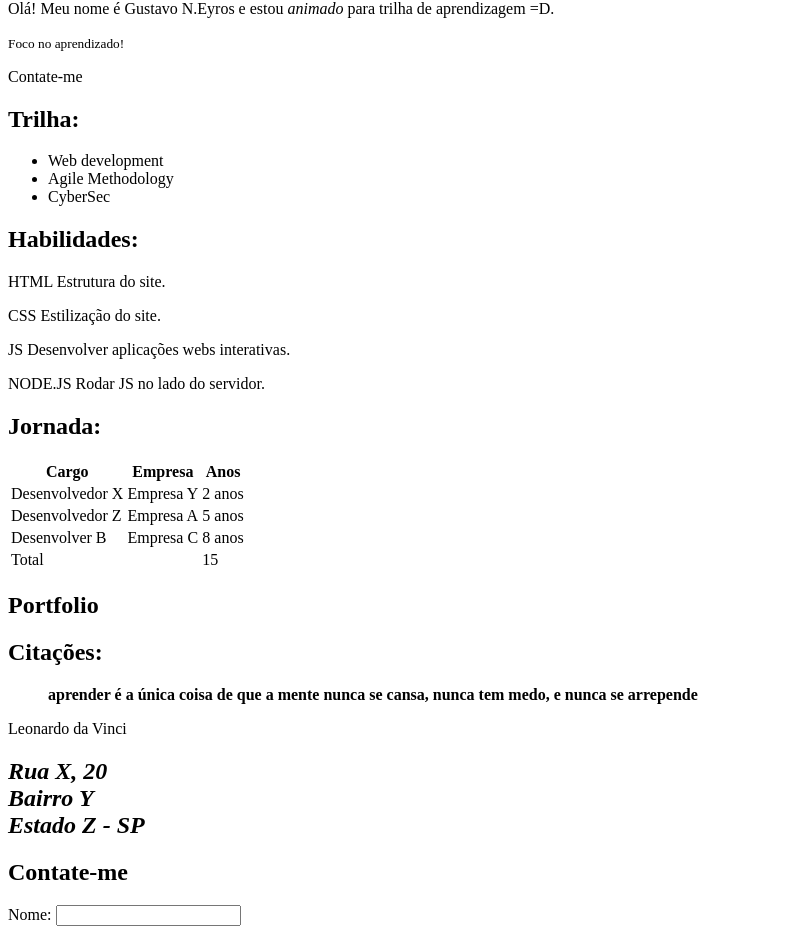
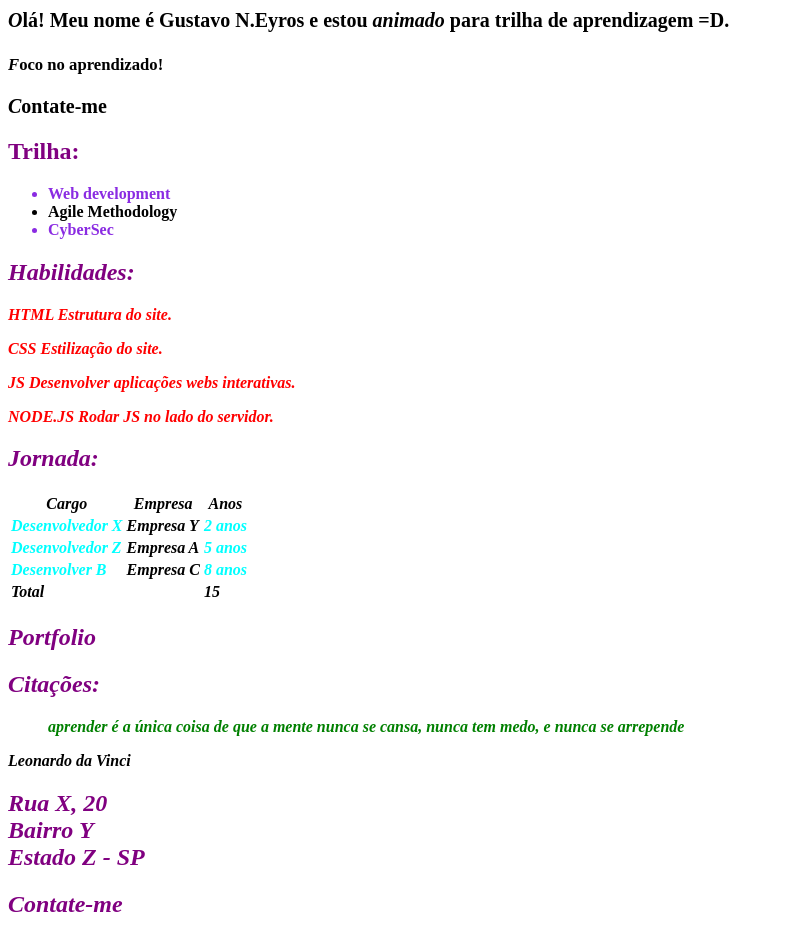
Before and after one commit to gustavoeyros/HTML-CSS-course, a plain HTML site: page index.html in a window 1280 px wide. Shown: the part 442-1377 px from the top of the page, without its empty margins (0-785 px from the left). Drawn offline with Linux system fonts and the light colour scheme.

Commit message:
Stylesheets and Querying Trees

```diff
--- /dev/null
+++ b/css/config.css
@@ -0,0 +1 @@
+@import './styles.css' /* Irá importar outra folha de estilo */
--- /dev/null
+++ b/css/styles.css
@@ -0,0 +1,70 @@
+*{ /*Universal Selector*/
+    font-weight: bold;
+}
+
+/*[lang='es']{     -> Attribute Selector
+    font-weight: bold;
+}
+*/
+
+/* [class~='journey']{
+    font-style: italic;
+}  */
+
+.journey{
+    font-style: italic;
+}
+
+#skills{ /* id selector */
+    color: red;
+}
+
+h1, h2{ /* Grouping Selectors */
+    color: purple;
+}
+
+blockquote p{ /* Descendant Combinator */
+    color: green;
+}
+
+form > p{ /* Child Combinator */
+    color: brown;
+}
+
+legend + p{ /* Next-sibling Combinator */
+    color: orange;
+}
+
+h2 ~ blockquote { /* Subsequent-sibling Combinator: */
+    color: fuchsia;
+}
+
+#path>ul>li:nth-child(2n+1){ /* Pseudo-class. Nesse caso, irá pegar os filhos de LI, dividir em 2, e pegar o primeiro elemento de cada. */
+    color: blueviolet;
+}
+
+#journey tbody tr td:nth-of-type(odd){ /* Irá selecionar apenas os elementos do tipo TD, e pegar as posições ímpares */
+    color: cyan;
+}
+
+a:visited{ /* Irá aplicar alguma propriedade após o usuário já ter acessado aquele link. */
+   color: indigo;
+}
+a:hover{ /* Irá aplicar alguma propriedade quando o usuário passar o mouse por cima */
+    color: orange;
+}
+input:focus{ /* Irá aplicar alguma propriedade quando eu estiver selecionando com o teclado. */
+    outline: 2px solid purple;
+}
+
+section:not(#path){ /* Irá aplicar alguma propriedade em tudo que não for o que você especificou dentro de not() */
+    font-style: italic;
+}
+
+p::first-letter{ /* Pseudo-elemento. Irá aplicar alguma propriedade na primeira letra de cada elemento que for um parágrafo. */
+    font-style: italic;
+}
+
+:is(#aboutme, #resume) p{ /*Pseudo-clase. Irá aplicar alguma propriedade em todos os parágrafos que pertencem a #aboutme e #resume. */
+    font-size: 20px;
+}
--- a/index.html
+++ b/index.html
@@ -3,6 +3,7 @@
     <head> <!--Coleção de metadados-->
         <meta charset="UTF-8"> <!--Conjunto de caracteres suportados nesse documento-->
         <title>HTML & CSS Course</title> <!--É o que irá aparecer na pesquisa do google. É o título do documento.-->
+        <link rel="stylesheet" href="./css/config.css"> <!--Indica um relacionamento com outro link do tipo folha de estilo.-->
     </head>
 
     <body> <!--É o conteúdo do documento.-->
@@ -21,7 +22,7 @@
 
         <main><!--Representa o conteúdo dominante da página-->
             <h1>Resumo</h1> <!--Representa um título para seção-->
-        <section> <!--Representa uma seção genérica de um documento ou aplicativo.-->
+        <section id="resume"> <!--Representa uma seção genérica de um documento ou aplicativo.-->
             <h2>Gustavo Neves</h2>
             <p>
                 Estudante e desenvolvedor
@@ -42,8 +43,8 @@
             </header>
             <p>
                 Olá! Meu nome é Gustavo N.Eyros e estou <em>animado</em><!--Dá ênfase no conteúdo--> para trilha de aprendizagem =D.
-                <aside><small>Foco no aprendizado!</small></aside> <!--Aside: Conteúdo que não está relacionado diretamente com o conteúdo anterior / Small: Teste pequeno, com pouca importância.-->
             </p>
+            <aside><p><small>Foco no aprendizado!</small></p></aside> <!--Aside: Conteúdo que não está relacionado diretamente com o conteúdo anterior / Small: Texto pequeno, com pouca importância.-->
             <footer>
                 <p>Contate-me</p>
             </footer> <!-- É o rodapé do seu ancestral, geralmente contém informações sobre a seção, como por exemplo, quem a escreveu, copyright, etc.-->
@@ -83,7 +84,7 @@
             </p>
         </section>
 
-        <section id="journey">
+        <section id="journey" class="journey">
             <h2>Jornada:</h2>
 
             <table> <!--Consiste em células alinhadas em uma grade bidimensional de slots e podem ter larguras, alturas etc.-->
```
